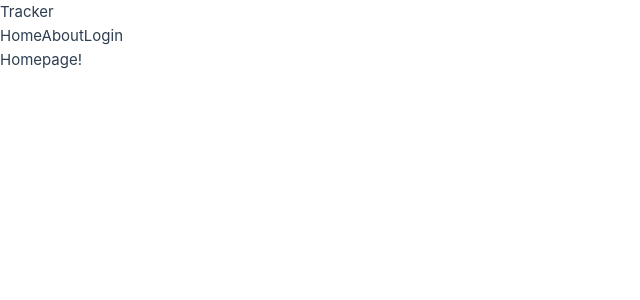
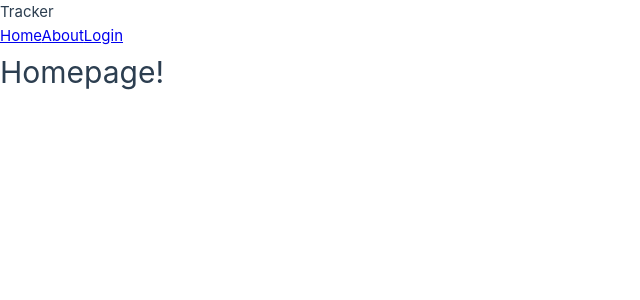
Before and after one commit to jroggeman/tracker-frontend, a Vue app: page / in a window 1280 px wide. Shown: the top 300 px of the page, without its empty margins (0-640 px from the left). Built offline with nearby package versions, Linux system fonts and the light colour scheme.

Commit message:
Remove tailwind

```diff
--- a/package.json
+++ b/package.json
@@ -9,8 +9,6 @@
     "preview": "vite preview"
   },
   "dependencies": {
-    "@tailwindcss/vite": "^4.0.5",
-    "tailwindcss": "^4.0.5",
     "vue": "^3.5.13",
     "vue-router": "^4.5.0"
   },
--- a/src/assets/main.css
+++ b/src/assets/main.css
@@ -1,2 +1 @@
 @import './base.css';
-@import "tailwindcss";
--- a/vite.config.js
+++ b/vite.config.js
@@ -3,14 +3,12 @@ import { fileURLToPath, URL } from 'node:url'
 import { defineConfig } from 'vite'
 import vue from '@vitejs/plugin-vue'
 import vueDevTools from 'vite-plugin-vue-devtools'
-import tailwindcss from '@tailwindcss/vite'
 
 // https://vite.dev/config/
 export default defineConfig({
   plugins: [
     vue(),
     vueDevTools(),
-    tailwindcss(),
   ],
   resolve: {
     alias: {
```
